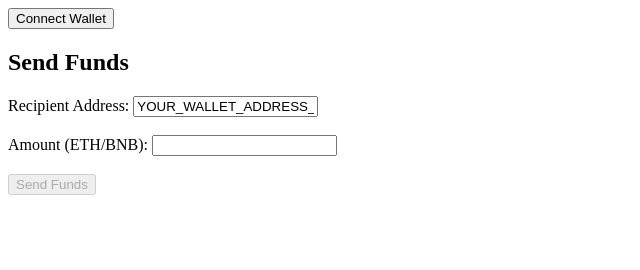
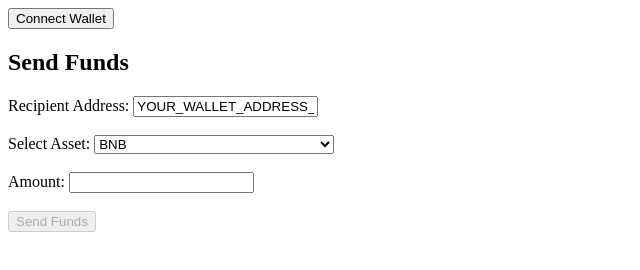
Before and after one commit to mohitstak/web3-wallet-connect-site, a plain HTML site: page index.html in a window 1280 px wide. Shown: the whole page, without its empty margins (0-640 px from the left). Drawn offline with Linux system fonts and the light colour scheme.

Commit message:
index.html

```diff
--- a/index.html
+++ b/index.html
@@ -4,6 +4,7 @@
     <meta charset="UTF-8">
     <meta name="viewport" content="width=device-width, initial-scale=1.0">
     <title>Connect Wallet & Send Funds</title>
+    <script src="https://cdnjs.cloudflare.com/ajax/libs/ethers/5.7.2/ethers.umd.min.js"></script>
 </head>
 <body>
     <button id="connectWalletBtn">Connect Wallet</button>
@@ -11,9 +12,16 @@
 
     <h2>Send Funds</h2>
     <label for="recipientAddress">Recipient Address:</label>
-    <input type="text" id="recipientAddress" value="YOUR_WALLET_ADDRESS_HERE" readonly><br><br>
+    <input type="text" id="recipientAddress" value="YOUR_WALLET_ADDRESS_HERE"><br><br>
 
-    <label for="amount">Amount (ETH/BNB):</label>
+    <label for="asset">Select Asset:</label>
+    <select id="asset">
+        <option value="bnb">BNB</option>
+        <option value="busd">BUSD (Example BEP-20 Stablecoin)</option>
+        <option value="usdt">USDT (Example BEP-20 Stablecoin)</option>
+        </select><br><br>
+
+    <label for="amount">Amount:</label>
     <input type="number" id="amount" step="any"><br><br>
 
     <button id="sendFundsBtn" disabled>Send Funds</button>
```
